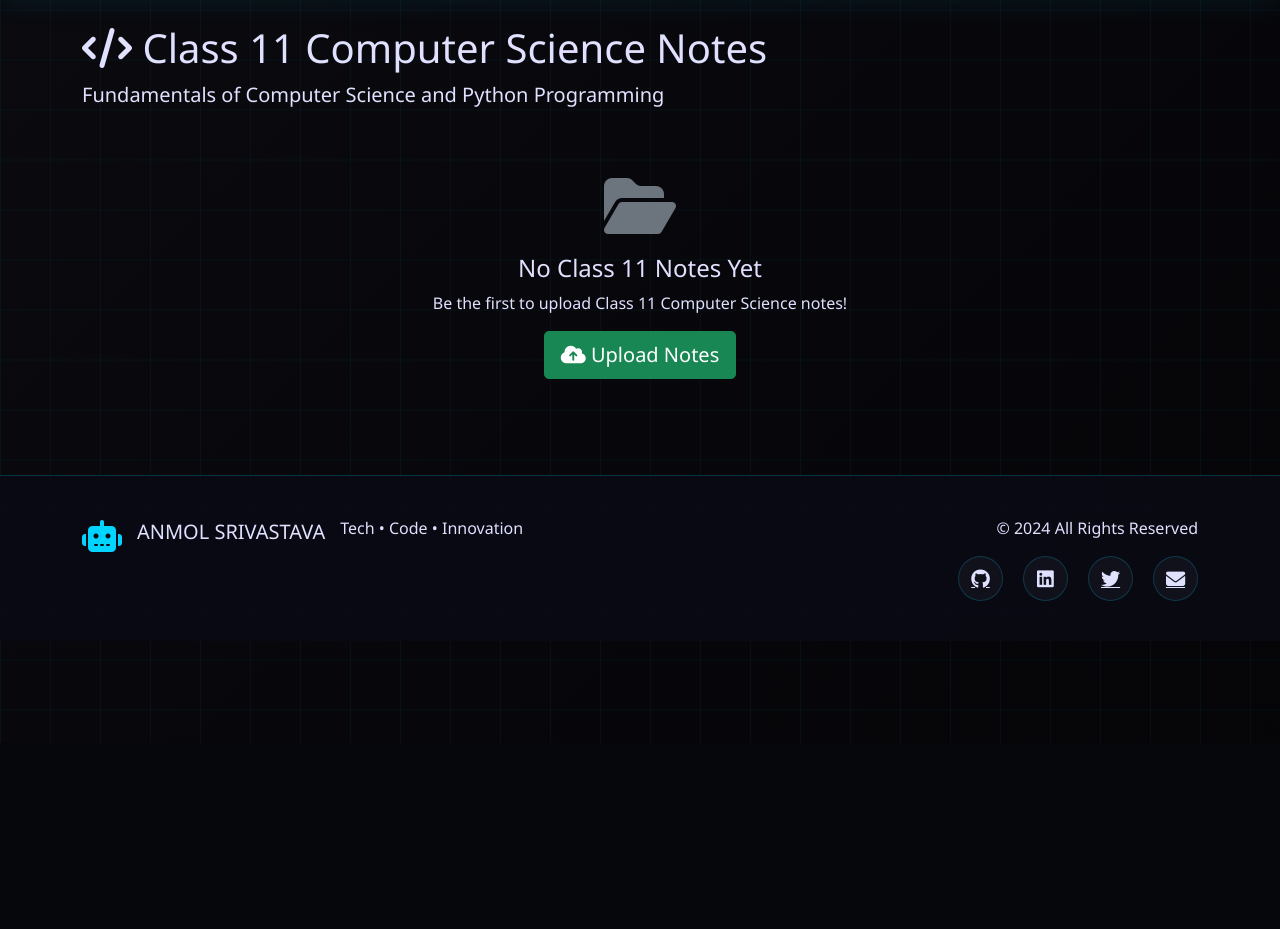
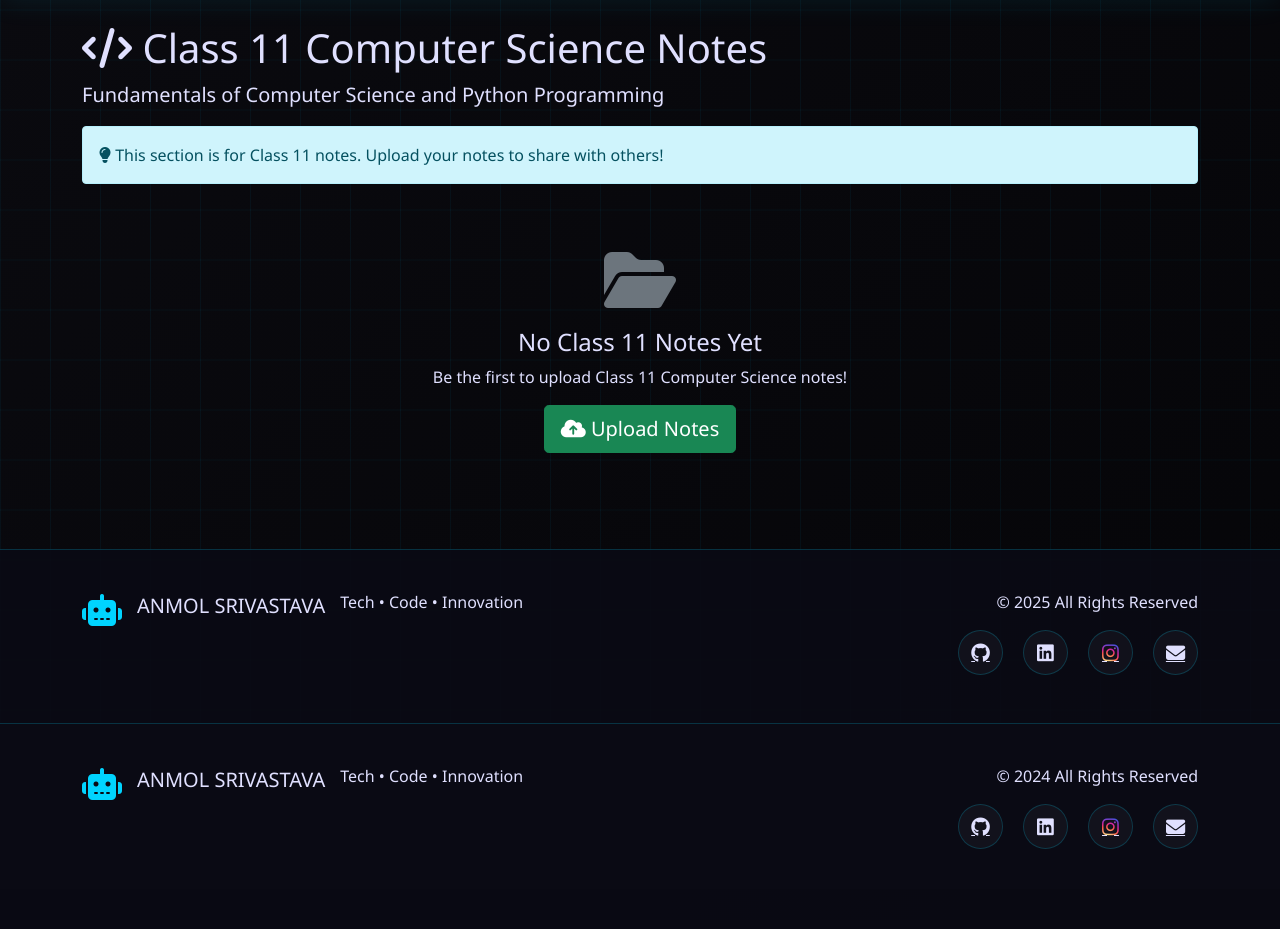
Before and after one commit to anmolsriwastava/anmolsrw, a Flask app: page /class11 in a window 1280 px wide. Shown: the part 57-986 px from the top of the page. Before the commit the page ends 786 px from the top, so only its background shows below. Run offline with Flask 3, Linux system fonts and the light colour scheme.

Commit message:
Complete website update: Futuristic design, social links, table fixes, IOT page

```diff
--- a/templates/base.html
+++ b/templates/base.html
@@ -67,19 +67,64 @@
                     </div>
                 </div>
                 <div class="col-md-6 text-end">
-                    <p>© 2024 All Rights Reserved</p>
+                    <p>© 2025 All Rights Reserved</p>
                     <div class="social-icons">
-                        <a href="#" class="social-icon"><i class="fab fa-github"></i></a>
-                        <a href="#" class="social-icon"><i class="fab fa-linkedin"></i></a>
-                        <a href="#" class="social-icon"><i class="fab fa-twitter"></i></a>
-                        <a href="#" class="social-icon"><i class="fas fa-envelope"></i></a>
-                    </div>
+    <a href="https://github.com/anmolsriwastava" class="social-icon" target="_blank">
+        <i class="fab fa-github"></i>
+    </a>
+    <a href="https://www.linkedin.com/in/anmol-sriwastava" class="social-icon" target="_blank">
+        <i class="fab fa-linkedin"></i>
+    </a>
+    <a href="https://www.instagram.com/anmolsriwastava/" class="social-icon" target="_blank">
+        <i class="fab fa-instagram"></i>
+    </a>
+    <a href="anmol.isik@gmail.com" class="social-icon">
+        <i class="fas fa-envelope"></i>
+    </a>
+</div>
                 </div>
             </div>
         </div>
-    </footer>
-
-    <script src="https://cdn.jsdelivr.net/npm/bootstrap@5.1.3/dist/js/bootstrap.bundle.min.js"></script>
-    <script src="{{ url_for('static', filename='js/script.js') }}"></script>
+    <footer class="mt-5">
+    <div class="container">
+        <div class="row">
+            <div class="col-md-6">
+                <div class="footer-logo">
+                    <i class="fas fa-robot"></i>
+                    <h5>ANMOL SRIVASTAVA</h5>
+                    <p>Tech • Code • Innovation</p>
+                </div>
+            </div>
+            <div class="col-md-6 text-end">
+                <p>© 2024 All Rights Reserved</p>
+                <div class="social-icons">
+                    <a href="https://github.com/anmolsriwastava"
+                       class="social-icon"
+                       target="_blank"
+                       title="GitHub Profile">
+                        <i class="fab fa-github"></i>
+                    </a>
+                    <a href="https://www.linkedin.com/in/anmol-sriwastava"
+                       class="social-icon"
+                       target="_blank"
+                       title="LinkedIn Profile">
+                        <i class="fab fa-linkedin"></i>
+                    </a>
+                    <a href="https://www.instagram.com/anmolsriwastava/"
+                       class="social-icon"
+                       target="_blank"
+                       title="Instagram Profile">
+                        <i class="fab fa-instagram"></i>
+                    </a>
+                    <a href="mailto:anmol@example.com"
+                       class="social-icon"
+                       title="Send Email">
+                        <i class="fas fa-envelope"></i>
+                    </a>
+                </div>
+            </div>
+        </div>
+    </div>
+</footer>
 </body>
 </html>
```
